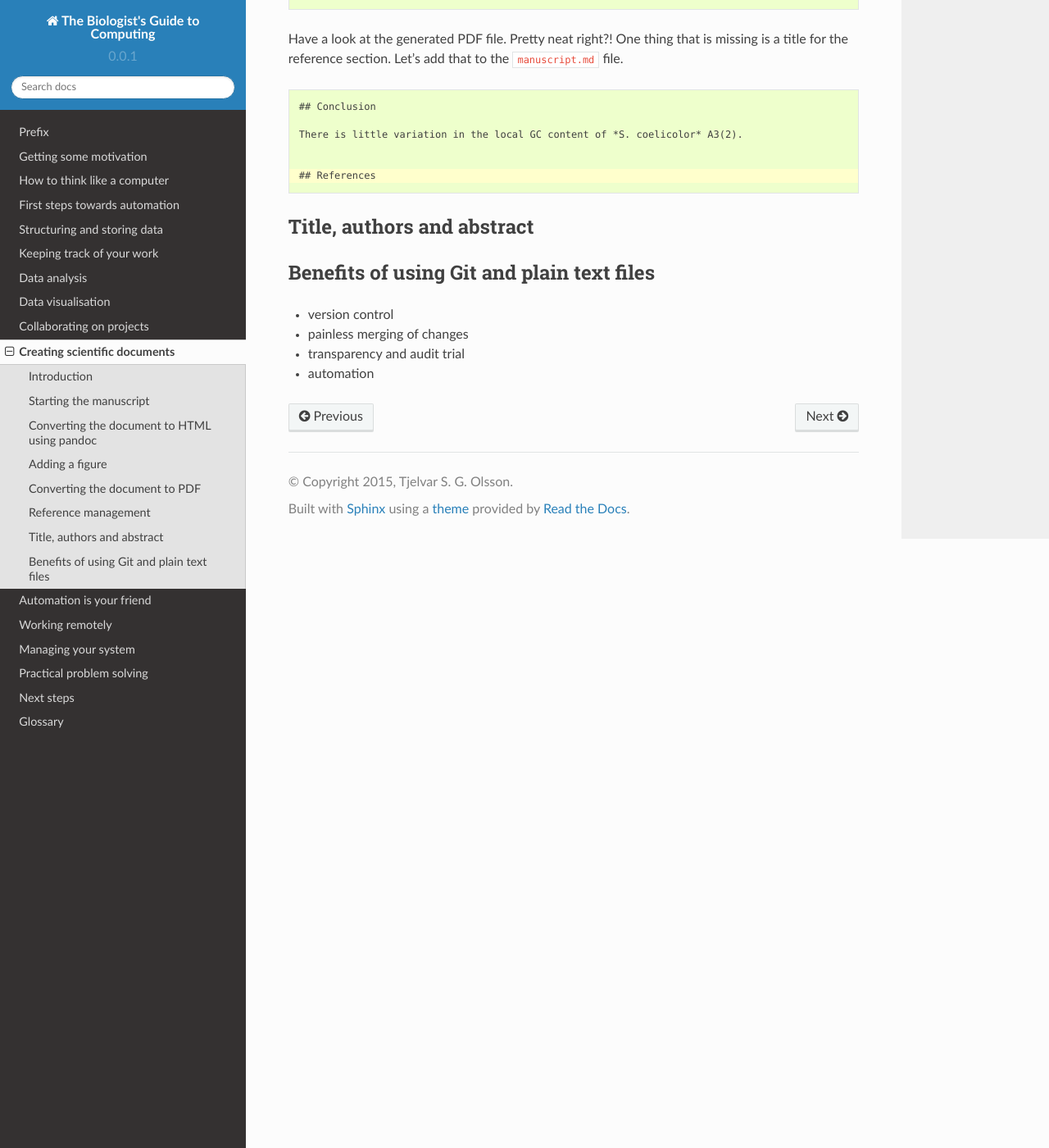
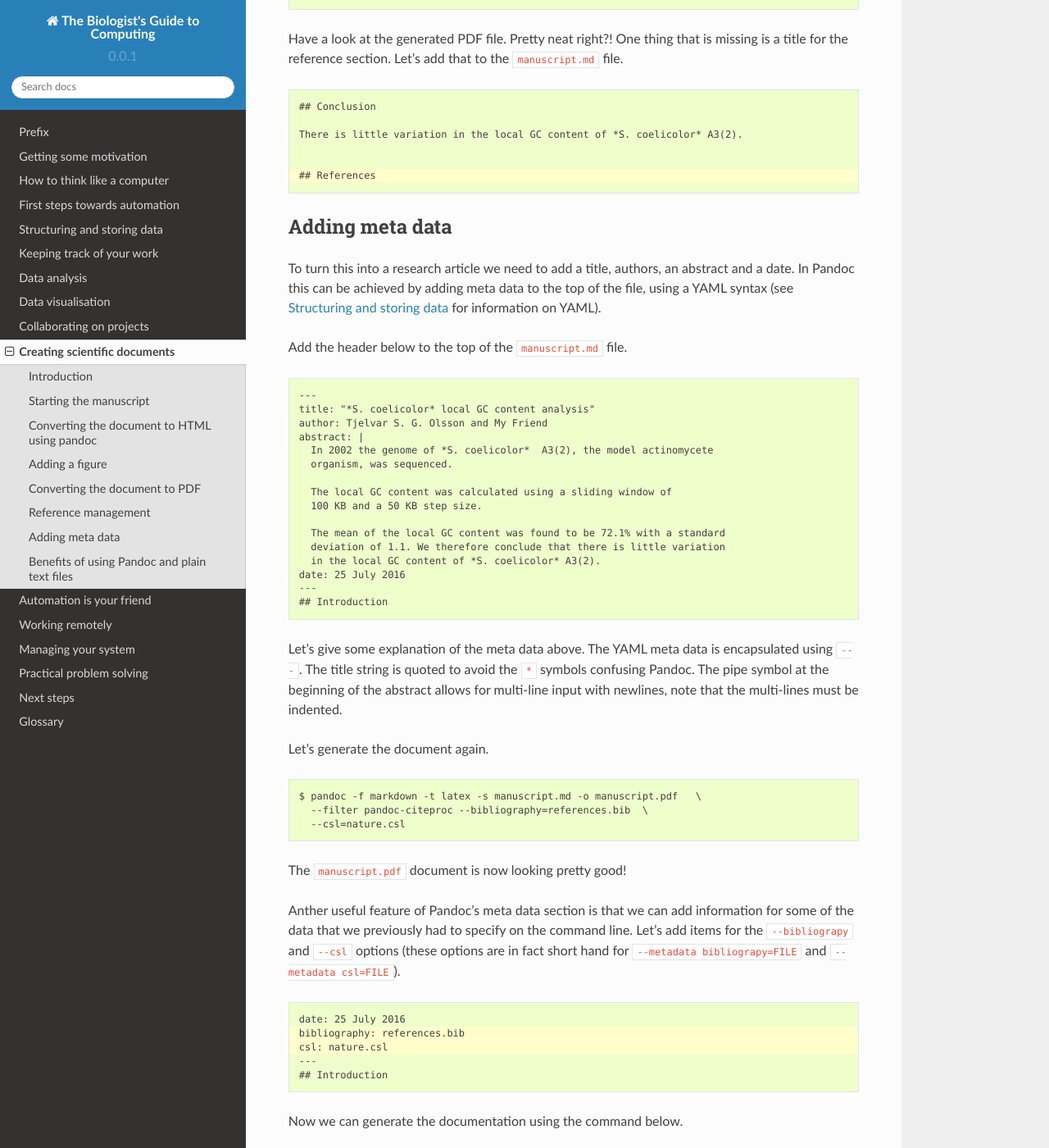
Before and after one commit to tjelvar-olsson/biologists-guide-to-computing, a Sphinx documentation site: the page built from source/creating-scientific-documents.rst, in a window 1280 px wide and 1400 px high, scrolled down 4504 px. Shown: the whole window at 82% size. Built offline with Sphinx 7.4.7 and the Read the Docs theme 2.0.0, drawn with Linux system fonts in a browser that asks for light colours; some of the changed text lies outside the part shown.

Commit message:
Added more content to pandoc chapter

```diff
--- a/source/creating-scientific-documents.rst
+++ b/source/creating-scientific-documents.rst
@@ -268,14 +268,80 @@ is missing is a title for the reference section. Let's add that to the
     ## References
 
 
-Title, authors and abstract
----------------------------
+Adding meta data
+----------------
+
+To turn this into a research article we need to add a title, authors, an
+abstract and a date. In Pandoc this can be achieved by adding meta data to the
+top of the file, using a YAML syntax (see :doc:`structuring-and-storing-data`
+for information on YAML).
+
+Add the header below to the top of the  ``manuscript.md`` file.
+
+.. code-block:: none
+
+    ---
+    title: "*S. coelicolor* local GC content analysis"
+    author: Tjelvar S. G. Olsson and My Friend
+    abstract: |
+      In 2002 the genome of *S. coelicolor*  A3(2), the model actinomycete
+      organism, was sequenced.
+
+      The local GC content was calculated using a sliding window of
+      100 KB and a 50 KB step size.
+
+      The mean of the local GC content was found to be 72.1% with a standard
+      deviation of 1.1. We therefore conclude that there is little variation
+      in the local GC content of *S. coelicolor* A3(2).
+    date: 25 July 2016
+    ---
+    ## Introduction
 
 
-Benefits of using Git and plain text files
-------------------------------------------
+Let's give some explanation of the meta data above.
+The YAML meta data is encapsulated using ``---``. The title string is
+quoted to avoid the ``*`` symbols confusing Pandoc. The pipe
+symbol at the beginning of the abstract allows for multi-line input with
+newlines, note that the multi-lines must be indented.
+
+Let's generate the document again.
+
+.. code-block:: none
+
+    $ pandoc -f markdown -t latex -s manuscript.md -o manuscript.pdf   \
+      --filter pandoc-citeproc --bibliography=references.bib  \
+      --csl=nature.csl
+
+The ``manuscript.pdf`` document is now looking pretty good!
+
+Anther useful feature of Pandoc's meta data section is that we can add
+information for some of the data that we previously had to specify on
+the command line. Let's add items for the ``--bibliograpy`` and
+``--csl`` options (these options are in fact short hand for
+``--metadata bibliograpy=FILE`` and ``--metadata csl=FILE``).
+
+.. code-block:: none
+    :emphasize-lines: 2,3
+
+    date: 25 July 2016
+    bibliography: references.bib
+    csl: nature.csl
+    ---
+    ## Introduction
+
+Now we can generate the documentation using the command below.
+
+.. code-block:: none
+
+    $ pandoc -f markdown -t latex -s manuscript.md -o manuscript.pdf   \
+      --filter pandoc-citeproc
+
+
+Benefits of using Pandoc and plain text files
+---------------------------------------------
 
 - version control
 - painless merging of changes
 - transparency and audit trial
 - automation
+- ability to convert to many different file formats
```
